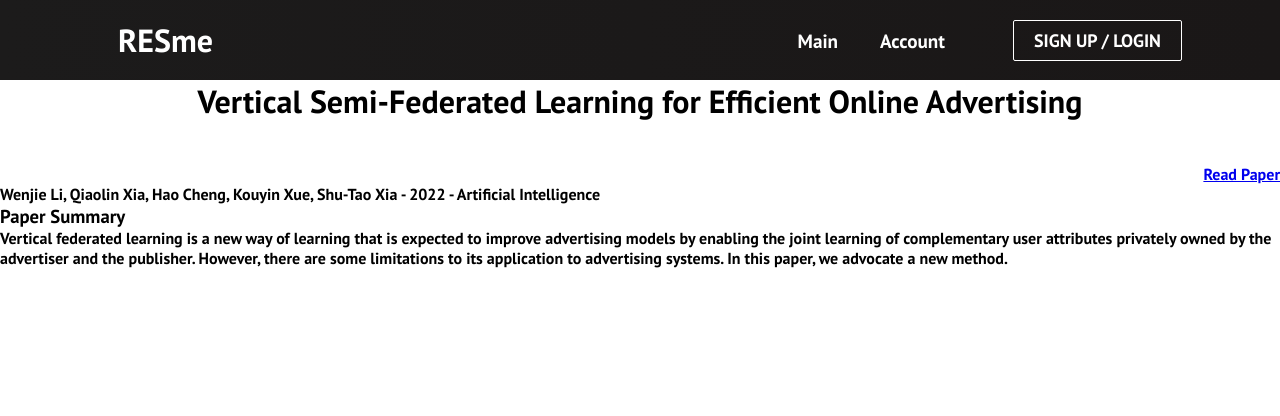
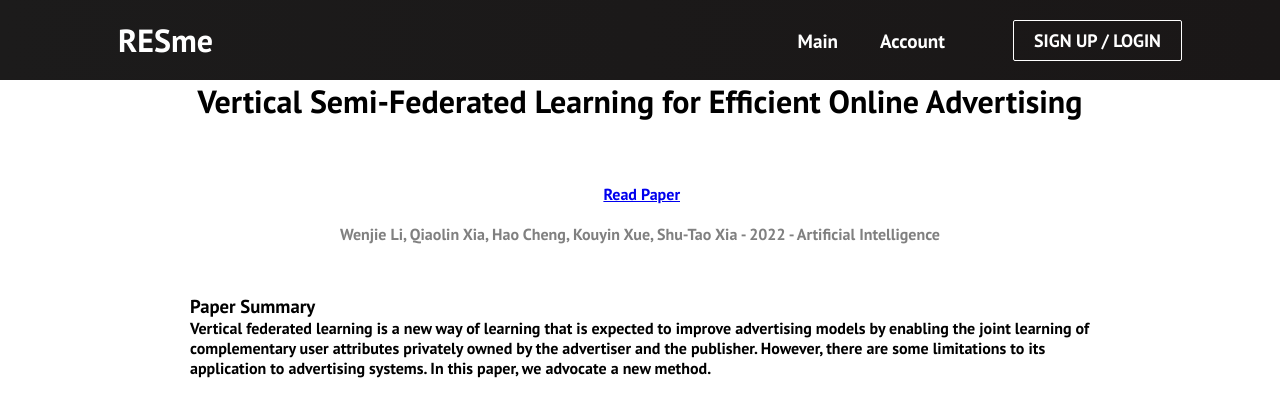
Before and after one commit to bkhanhho/ResearchMadeEasyWebApp, a React (Create React App) app in the folder frontend/: page /details in a window 1280 px wide. Shown: the top 416 px of the page. Built offline with nearby package versions, Linux system fonts and the light colour scheme.

Commit message:
Format Details page

```diff
--- a/frontend/src/App.css
+++ b/frontend/src/App.css
@@ -20,6 +20,23 @@
     font-size: 3rem;
   }
 
+  .box-container {
+    margin: 50px auto;
+    width: 1000px;
+    position: relative;
+    border-radius: 10px;
+    height: 600px;
+    inline-size: 900px;
+    overflow-wrap: break-word;
+  }
+
+  .read-paper-link {
+    margin: 20px auto;
+    position: right;
+    width: 80px;
+    border-radius: 1000px;
+    height: 20px;
+  }
   /* .details {
     display: flex;
     height: 90vh;
--- a/frontend/src/components/pages/paper/Detail.js
+++ b/frontend/src/components/pages/paper/Detail.js
@@ -44,10 +44,15 @@ export default function Details() {
   return (
     <div className='details'>
         <h1> {title}<br /><br /></h1>
-        <p align="right"><a href= {link}> Read Paper </a></p>
-        <p> {displayListOfAuthors(authors)} - {date["year"]} - {displayListOfCategories(categories)} <br /></p>
-        <h3> Paper Summary </h3>
-        <p>{summary}</p>
+        <div className='read-paper-link'>
+          <p align="right"><a href= {link}> Read Paper </a></p>
+        </div>
+        {/* <p align="right"><a href= {link}> Read Paper </a></p> */}
+        <p align="center" style={{color: 'gray'}}> {displayListOfAuthors(authors)} - {date["year"]} - {displayListOfCategories(categories)} <br /></p>
+        <div className='box-container'>
+          <h3> Paper Summary </h3>
+          <p> {summary} </p>
+        </div>
 
     </div>
     );
--- a/frontend/src/components/pages/paper/Details.js
+++ b/frontend/src/components/pages/paper/Details.js
@@ -44,12 +44,17 @@ export default function Details() {
   return (
     <div className='details'>
         <h1> {title}<br /><br /></h1>
-        <p align="right"><a href= {link}> Read Paper </a></p>
-        <p> {displayListOfAuthors(authors)} - {date["year"]} - {displayListOfCategories(categories)} <br /></p>
-        <h3> Paper Summary </h3>
-        <p>{summary}</p>
+        <div className='read-paper-link'>
+          <p align="right"><a href= {link}> Read Paper </a></p>
+        </div>
+        {/* <p align="right"><a href= {link}> Read Paper </a></p> */}
+        <p align="center" style={{color: 'gray'}}> {displayListOfAuthors(authors)} - {date["year"]} - {displayListOfCategories(categories)} <br /></p>
+        <div className='box-container'>
+          <h3> Paper Summary </h3>
+          <p> {summary} </p>
+        </div>
+    </div>
 
-    </div>
     );
 
 }
```
